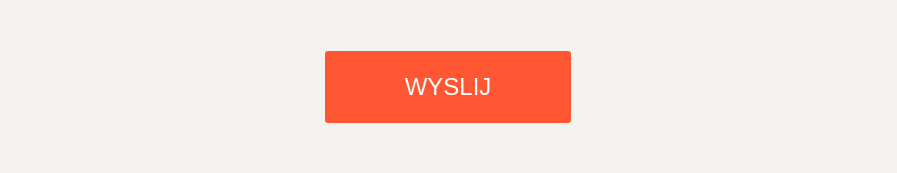
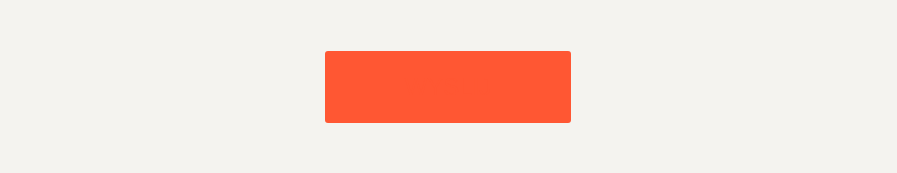
Before and after one commit to mpreus/workshop_responsive_web_site, a plain HTML site: page kontakt.html in a window 1280 px wide. In both pictures the pointer is over the button "WYSLIJ". Shown: the part 1061-1234 px from the top of the page, without its empty margins (192-1089 px from the left). Drawn offline with Linux system fonts and the light colour scheme; a web font is replaced by a local one.

Commit message:
Update style.css
Add minor style update

```diff
--- a/style.css
+++ b/style.css
@@ -476,6 +476,10 @@ nav a:hover {
 	margin: 25px 0 0;
 }
 
+.section-contact-form button:hover {
+	color: #FF5733
+}
+
 @media screen and (min-width: 1024px) {
 	.section-contact-form button {
 		padding: 22px 80px;
```
